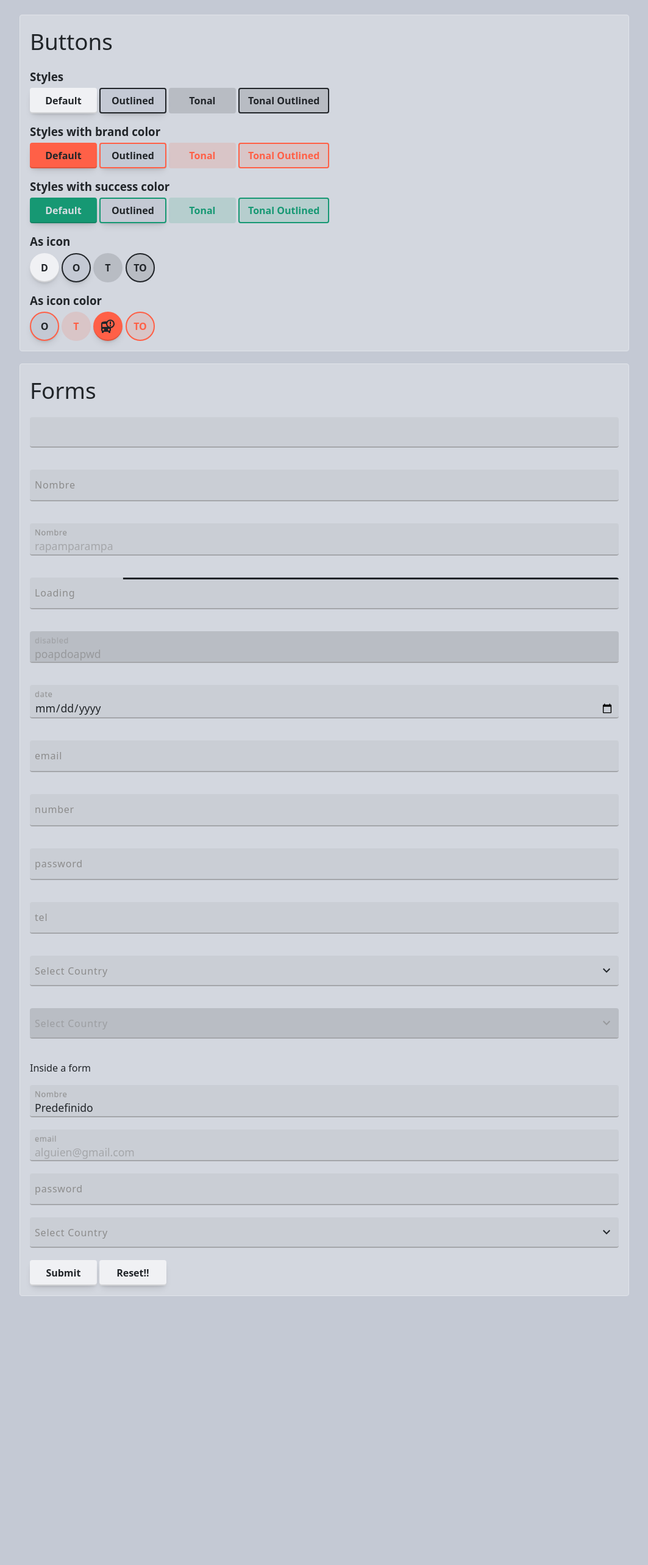
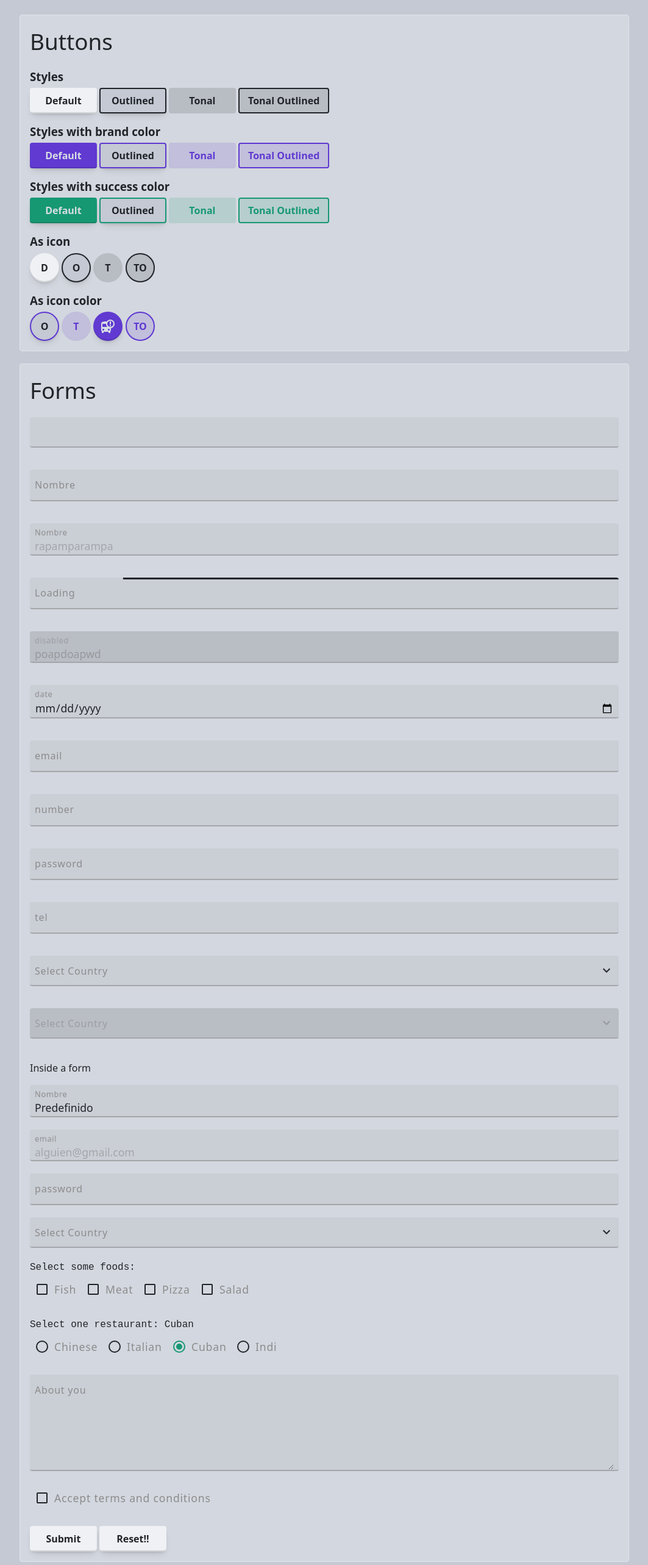
Before and after one commit to LuisManuelNR/chasi-ui, a Svelte app: page / in a window 1280 px wide. Shown: the top 2566 px of the page at 61% size, without its empty margins (106-1169 px from the left). Before the commit the page ends 2445 px from the top, so only its background shows below. Built offline with nearby package versions, Linux system fonts and the light colour scheme.

Commit message:
fix checkboxes

```diff
--- a/src/lib/CForms/CInput.svelte
+++ b/src/lib/CForms/CInput.svelte
@@ -7,7 +7,7 @@
 	type InputRules<R> = Array<(inputValue: R) => string | boolean>
 	type SuportedInputs =
 		| {
-				type: 'text' | 'email' | 'tel' | 'password' | 'date'
+				type: 'text' | 'email' | 'tel' | 'password' | 'date' | 'textarea'
 				rules: InputRules<string>
 				value: string
 		  }
@@ -21,7 +21,7 @@
 	export let placeholder = ''
 	export let rules: SuportedInputs['rules'] | InputRules<T> = []
 	export let type: SuportedInputs['type'] = 'text'
-	export let value: SuportedInputs['value'] = ''
+	export let value: SuportedInputs['value'] | T = ''
 	export let disabled = false
 	export let loading = false
 
@@ -37,7 +37,7 @@
 	$: {
 		hint = validate(value)
 	}
-	function validate(v: SuportedInputs['value']) {
+	function validate(v: typeof value) {
 		let ilegal: string | boolean = ''
 		if (initialState && rules.length) {
 			for (let i = 0; i < rules.length; i++) {
@@ -111,6 +111,16 @@
 	<label>
 		<div class="label-text">{label}</div>
 		<slot>
+			{#if type === 'textarea'}
+				<textarea
+					rows="5"
+					{disabled}
+					{placeholder}
+					on:input={onInput}
+					on:transitionstart={onTransitionStart}
+					on:change>{value}</textarea
+				>
+			{:else}
 				<input
 					{disabled}
 					{type}
@@ -120,6 +130,7 @@
 					on:transitionstart={onTransitionStart}
 					on:change
 				/>
+			{/if}
 		</slot>
 	</label>
 	{#if hint}
@@ -189,6 +200,7 @@
 				position: absolute;
 				bottom: -1.2rem;
 				transform: translateZ(0);
+				white-space: nowrap;
 			}
 			&:focus-within,
 			&.active {
@@ -196,8 +208,8 @@
 				--scale-label: 0.8;
 			}
 			&:focus-within {
-				--text-color-input: var(--success);
-				--border-color-input: var(--success);
+				--text-color-input: var(--brand);
+				--border-color-input: var(--brand);
 			}
 			&.error-state {
 				--text-color-input: var(--error);
--- a/src/lib/CForms/CToggle.svelte
+++ b/src/lib/CForms/CToggle.svelte
@@ -50,11 +50,11 @@
 </script>
 
 <div class="c-toggle" class:checked>
-	<CInput {rules} {label} value={checked} {disabled} {loading}>
+	<CInput {rules} {label} bind:value={checked} {disabled} {loading}>
 		{#if type === 'radio'}
-			<input type="radio" {value} bind:group disabled={disabled || loading} />
+			<input type="radio" {value} bind:group {disabled} />
 		{:else}
-			<input type="checkbox" {value} bind:checked disabled={disabled || loading} />
+			<input type="checkbox" {value} bind:checked {disabled} />
 		{/if}
 		<svelte:fragment slot="prepend">
 			{#if checked}
@@ -79,7 +79,7 @@
 			opacity: 0;
 		}
 		:global(.c-input) {
-			padding-left: 0;
+			background-color: transparent;
 		}
 		:global(.label-text) {
 			transform: translate(0, 0) scale(1);
@@ -88,13 +88,14 @@
 		}
 		:global(:focus-within:not(.error-state)) {
 			--border-color-input: transparent;
+			--text-color-input: initial;
 		}
 		.icon {
 			display: flex;
 			pointer-events: none;
 		}
 		&.checked .icon {
-			color: var(--secondary);
+			color: var(--success);
 		}
 	}
 </style>
--- a/src/lib/styles/theme.scss
+++ b/src/lib/styles/theme.scss
@@ -1,7 +1,7 @@
 /* ESTE ERCHIVO ES AUTOGENERADO */
 :root {
-	--brand-light: #ff6047;
-	--on-brand-light: #212529;
+	--brand-light: #603ad1;
+	--on-brand-light: #d8dee3;
 	--error-light: #D72638;
 	--on-error-light: #d8dee3;
 	--success-light: #169873;
@@ -17,7 +17,7 @@
 	--n-400-light: #c4c9d4;
 	--on-n-400-light: #212529;
 
-	--brand-dark: #D64933;
+	--brand-dark: #603ad1;
 	--on-brand-dark: #d8dee3;
 	--error-dark: #D72638;
 	--on-error-dark: #d8dee3;
@@ -25,9 +25,9 @@
 	--on-success-dark: #d8dee3;
 	--info-dark: #FFD3BA;
 	--on-info-dark: #212529;
-	--n-100-dark: #555e77;
-	--on-n-100-dark: #d8dee3;
-	--n-200-dark: #495269;
+	--n-100-dark: #8f97ae;
+	--on-n-100-dark: #212529;
+	--n-200-dark: #5c6784;
 	--on-n-200-dark: #d8dee3;
 	--n-300-dark: #404859;
 	--on-n-300-dark: #d8dee3;
@@ -35,7 +35,6 @@
 	--on-n-400-dark: #d8dee3;
 
 }
-
 :root {
 	color-scheme: light;
 	--brand: var(--brand-light);
@@ -55,7 +54,6 @@
 	--n-400: var(--n-400-light);
 	--on-n-400: var(--on-n-400-light);
 }
-
 @media (prefers-color-scheme: dark) {
       :root {
 	color-scheme: dark;
@@ -78,7 +76,6 @@
 }
 
     }
-
 .light-theme {
 	color-scheme: light;
 	--brand: var(--brand-light);
@@ -98,7 +95,6 @@
 	--n-400: var(--n-400-light);
 	--on-n-400: var(--on-n-400-light);
 }
-
 .dark-theme {
 	color-scheme: dark;
 	--brand: var(--brand-dark);
--- a/src/sections/Forms.svelte
+++ b/src/sections/Forms.svelte
@@ -1,6 +1,6 @@
 <script lang="ts">
 	import Section from './Section.svelte'
-	import { CInput, CSelect, CForm } from '$lib'
+	import { CInput, CSelect, CForm, CToggle } from '$lib'
 
 	let items = [
 		{ state: 'Florida', abbr: 'FL' },
@@ -35,8 +35,8 @@
 		{ state: 'New York', abbr: 'NY' }
 	]
 
-	const required = (v: string) =>
-		v === undefined || v === null || v === '' ? 'Este campo es requerido' : false
+	const required = (v: string | boolean) =>
+		v === undefined || v === null || v === '' || v === false ? 'Este campo es requerido' : false
 	const requiredEmail = (v: string) =>
 		/^[a-zA-Z0-9_.+-]+@[a-zA-Z0-9-]+\.[a-zA-Z0-9-.]+$/.test(v) ? false : 'El email debe ser válido'
 
@@ -45,6 +45,8 @@
 	}
 
 	let name = 'Predefinido'
+	let foods = []
+	let restaurant = 'Cuban'
 </script>
 
 <Section title="Forms">
@@ -81,6 +83,22 @@
 			filter
 			rules={[required]}
 		/>
+		<pre>Select some foods: {foods}</pre>
+		<div class="d-flex">
+			<CToggle label="Fish" bind:group={foods} value="Fish" />
+			<CToggle label="Meat" bind:group={foods} value="Meat" />
+			<CToggle label="Pizza" rules={[required]} bind:group={foods} value="Pizza" />
+			<CToggle label="Salad" bind:group={foods} value="Salad" />
+		</div>
+		<pre>Select one restaurant: {restaurant}</pre>
+		<div class="d-flex">
+			<CToggle label="Chinese" type="radio" bind:group={restaurant} value="Chinese" />
+			<CToggle label="Italian" type="radio" bind:group={restaurant} value="Italian" />
+			<CToggle label="Cuban" type="radio" bind:group={restaurant} value="Cuban" />
+			<CToggle label="Indi" type="radio" bind:group={restaurant} value="Indi" />
+		</div>
+		<CInput label="About you" type="textarea" />
+		<CToggle label="Accept terms and conditions" rules={[required]} />
 		<button type="submit"> submit </button>
 		<button type="reset"> reset!! </button>
 	</CForm>
--- a/src/theme.js
+++ b/src/theme.js
@@ -7,7 +7,7 @@ const theme = {
     light: {
       colorScheme: 'light',
       colors: {
-        brand: '#ff6047',
+        brand: '#603ad1',
         error: '#D72638',
         success: '#169873',
         info: '#FFD3BA',
@@ -20,7 +20,7 @@ const theme = {
     dark: {
       colorScheme: 'dark',
       colors: {
-        brand: '#D64933',
+        brand: '#603ad1',
         error: '#D72638',
         success: '#169873',
         info: '#FFD3BA',
```
Lines whose indentation alone changed are shown as unchanged.
